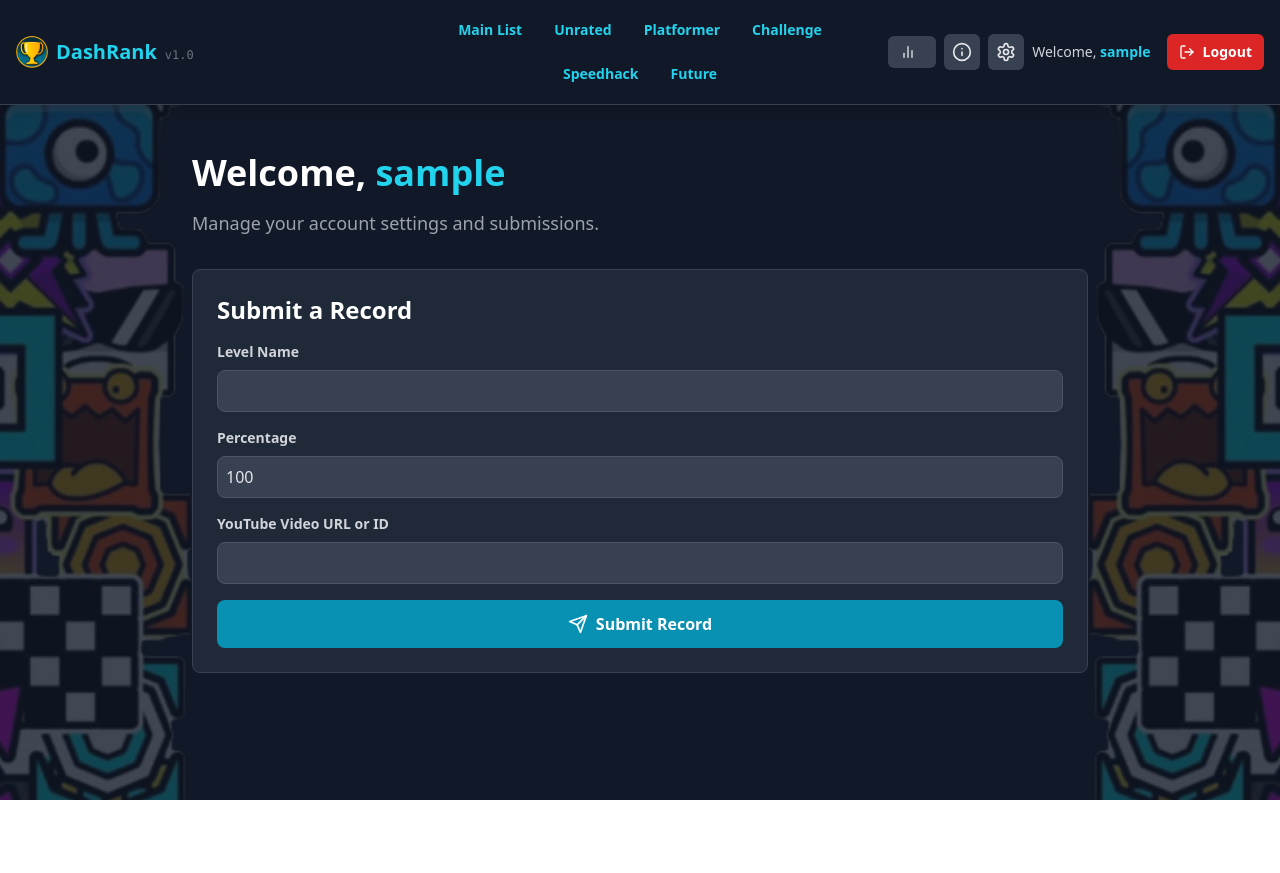
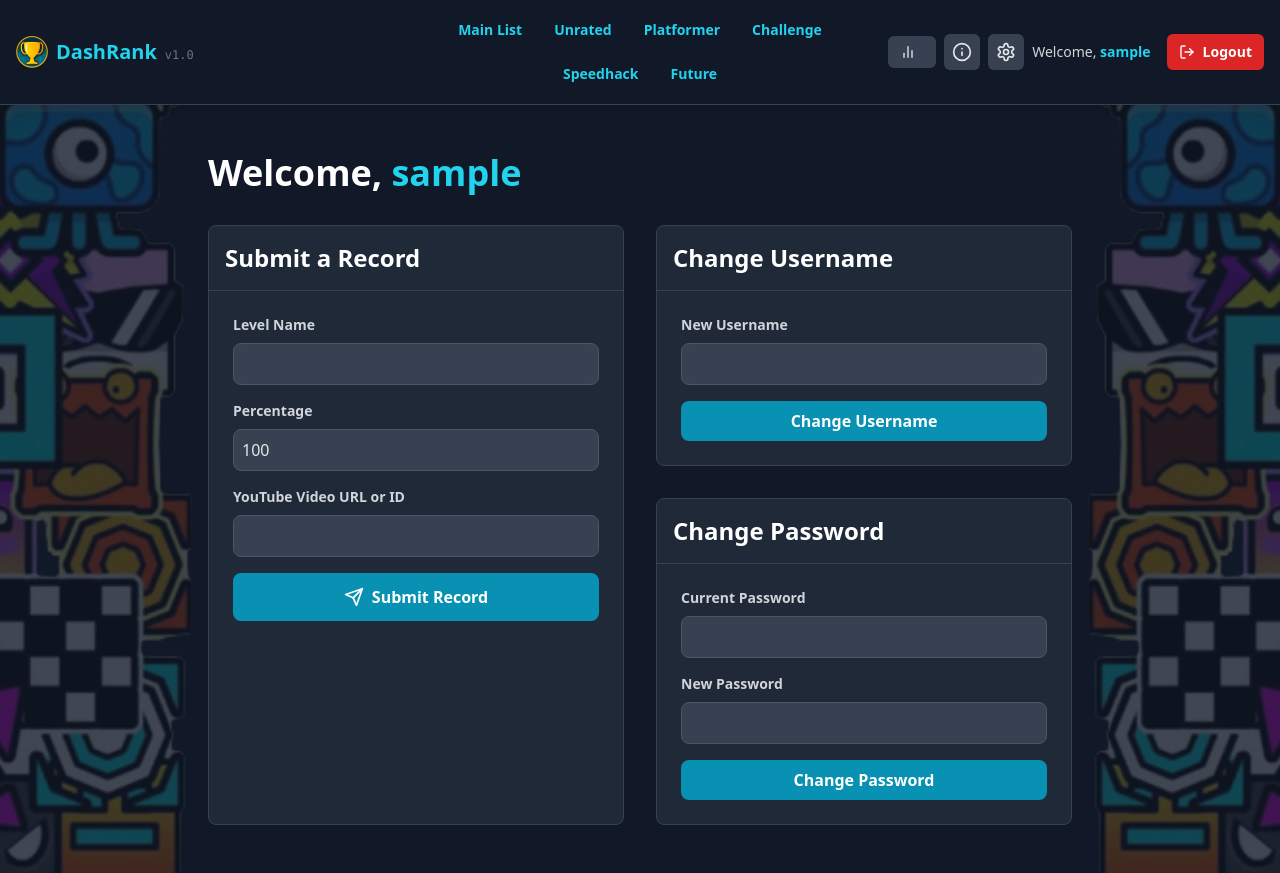
Before and after one commit to Woblu/DashRank, a React (Vite) app: page /account in a window 1280 px wide. Before the commit the page ends 800 px from the top, so only its background shows below. Built offline with nearby package versions, Linux system fonts and the light colour scheme; sample sign-in values are in the browser's storage.

Commit message:
Updated Account Settings

```diff
--- /dev/null
+++ b/src/components/forms/ChangePasswordForm.jsx
@@ -0,0 +1,51 @@
+// src/components/forms/ChangePasswordForm.jsx
+import React, { useState } from 'react';
+import axios from 'axios';
+import { useAuth } from '../../contexts/AuthContext.jsx';
+
+export default function ChangePasswordForm() {
+  const { token } = useAuth();
+  const [currentPassword, setCurrentPassword] = useState('');
+  const [newPassword, setNewPassword] = useState('');
+  const [error, setError] = useState('');
+  const [success, setSuccess] = useState('');
+  const [isSubmitting, setIsSubmitting] = useState(false);
+
+  const handleSubmit = async (e) => {
+    e.preventDefault();
+    setError('');
+    setSuccess('');
+    setIsSubmitting(true);
+    try {
+      const response = await axios.post('/api/account/change-password',
+        { currentPassword, newPassword },
+        { headers: { Authorization: `Bearer ${token}` } }
+      );
+      setSuccess(response.data.message);
+      setCurrentPassword('');
+      setNewPassword('');
+    } catch (err) {
+      setError(err.response?.data?.message || 'An error occurred.');
+    } finally {
+      setIsSubmitting(false);
+    }
+  };
+
+  return (
+    <form onSubmit={handleSubmit} className="space-y-4">
+      {error && <div className="text-red-400 text-center">{error}</div>}
+      {success && <div className="text-green-400 text-center">{success}</div>}
+      <div>
+        <label htmlFor="currentPassword" className="block text-sm font-bold text-gray-300 mb-2">Current Password</label>
+        <input type="password" id="currentPassword" value={currentPassword} onChange={(e) => setCurrentPassword(e.target.value)} required className="w-full p-2 rounded-lg border border-gray-600 bg-gray-700 text-gray-200" />
+      </div>
+      <div>
+        <label htmlFor="newPassword" className="block text-sm font-bold text-gray-300 mb-2">New Password</label>
+        <input type="password" id="newPassword" value={newPassword} onChange={(e) => setNewPassword(e.target.value)} required className="w-full p-2 rounded-lg border border-gray-600 bg-gray-700 text-gray-200" />
+      </div>
+      <button type="submit" disabled={isSubmitting} className="w-full bg-cyan-600 hover:bg-cyan-700 disabled:bg-cyan-800 text-white font-bold py-2 px-4 rounded-lg">
+        {isSubmitting ? 'Saving...' : 'Change Password'}
+      </button>
+    </form>
+  );
+}
--- /dev/null
+++ b/src/components/forms/ChangeUsernameForm.jsx
@@ -0,0 +1,48 @@
+// src/components/forms/ChangeUsernameForm.jsx
+import React, { useState } from 'react';
+import axios from 'axios';
+import { useAuth } from '../../contexts/AuthContext.jsx';
+
+export default function ChangeUsernameForm() {
+  const { token, logout } = useAuth();
+  const [newUsername, setNewUsername] = useState('');
+  const [error, setError] = useState('');
+  const [success, setSuccess] = useState('');
+  const [isSubmitting, setIsSubmitting] = useState(false);
+
+  const handleSubmit = async (e) => {
+    e.preventDefault();
+    setError('');
+    setSuccess('');
+    setIsSubmitting(true);
+    try {
+      const response = await axios.post('/api/account/change-username',
+        { newUsername },
+        { headers: { Authorization: `Bearer ${token}` } }
+      );
+      setSuccess(`${response.data.message} Logging you out...`);
+      // For security, log the user out after a name change to force re-authentication
+      setTimeout(() => {
+        logout();
+      }, 2000);
+    } catch (err) {
+      setError(err.response?.data?.message || 'An error occurred.');
+    } finally {
+      setIsSubmitting(false);
+    }
+  };
+
+  return (
+    <form onSubmit={handleSubmit} className="space-y-4">
+      {error && <div className="text-red-400 text-center">{error}</div>}
+      {success && <div className="text-green-400 text-center">{success}</div>}
+      <div>
+        <label htmlFor="newUsername" className="block text-sm font-bold text-gray-300 mb-2">New Username</label>
+        <input type="text" id="newUsername" value={newUsername} onChange={(e) => setNewUsername(e.target.value)} required className="w-full p-2 rounded-lg border border-gray-600 bg-gray-700 text-gray-200" />
+      </div>
+      <button type="submit" disabled={isSubmitting} className="w-full bg-cyan-600 hover:bg-cyan-700 disabled:bg-cyan-800 text-white font-bold py-2 px-4 rounded-lg">
+        {isSubmitting ? 'Saving...' : 'Change Username'}
+      </button>
+    </form>
+  );
+}
--- a/src/pages/AccountPage.jsx
+++ b/src/pages/AccountPage.jsx
@@ -1,27 +1,43 @@
 // src/pages/AccountPage.jsx
 import React from 'react';
 import { useAuth } from '../contexts/AuthContext.jsx';
-import SubmissionForm from '../components/SubmissionForm'; // We'll place the form here
+import SubmissionForm from '../components/SubmissionForm';
+import ChangeUsernameForm from '../components/forms/ChangeUsernameForm'; // Import new form
+import ChangePasswordForm from '../components/forms/ChangePasswordForm'; // Import new form
 
 export default function AccountPage() {
   const { user } = useAuth();
+  if (!user) return null;
 
   return (
-    <div className="text-white max-w-4xl mx-auto py-8">
-      <h1 className="text-4xl font-bold mb-4">
+    <div className="text-white max-w-4xl mx-auto py-8 px-4 space-y-8">
+      <h1 className="text-4xl font-bold">
         Welcome, <span className="text-cyan-400">{user.username}</span>
       </h1>
-      <p className="text-lg text-gray-400 mb-8">
-        Manage your account settings and submissions.
-      </p>
 
-      <div className="bg-gray-800 border border-gray-700 rounded-lg p-6">
-        <h2 className="text-2xl font-bold mb-4">Submit a Record</h2>
-        <SubmissionForm />
+      {/* Container for all account sections */}
+      <div className="grid grid-cols-1 md:grid-cols-2 gap-8">
+
+        {/* Left Column: Submissions */}
+        <div className="bg-gray-800 border border-gray-700 rounded-lg">
+          <header className="p-4 border-b border-gray-700"><h2 className="text-2xl font-bold">Submit a Record</h2></header>
+          <div className="p-6"><SubmissionForm /></div>
+        </div>
+
+        {/* Right Column: Settings */}
+        <div className="space-y-8">
+          <div className="bg-gray-800 border border-gray-700 rounded-lg">
+            <header className="p-4 border-b border-gray-700"><h2 className="text-2xl font-bold">Change Username</h2></header>
+            <div className="p-6"><ChangeUsernameForm /></div>
+          </div>
+
+          <div className="bg-gray-800 border border-gray-700 rounded-lg">
+            <header className="p-4 border-b border-gray-700"><h2 className="text-2xl font-bold">Change Password</h2></header>
+            <div className="p-6"><ChangePasswordForm /></div>
+          </div>
+        </div>
+
       </div>
-
-      {/* In the future, you can add more sections here */}
-      {/* <div className="bg-gray-800 border border-gray-700 rounded-lg p-6 mt-8">...</div> */}
     </div>
   );
 }
```
Also changed, not shown: api/account/change-password.js (added, +45 -0 lines), api/account/change-username.js (added, +51 -0 lines).
